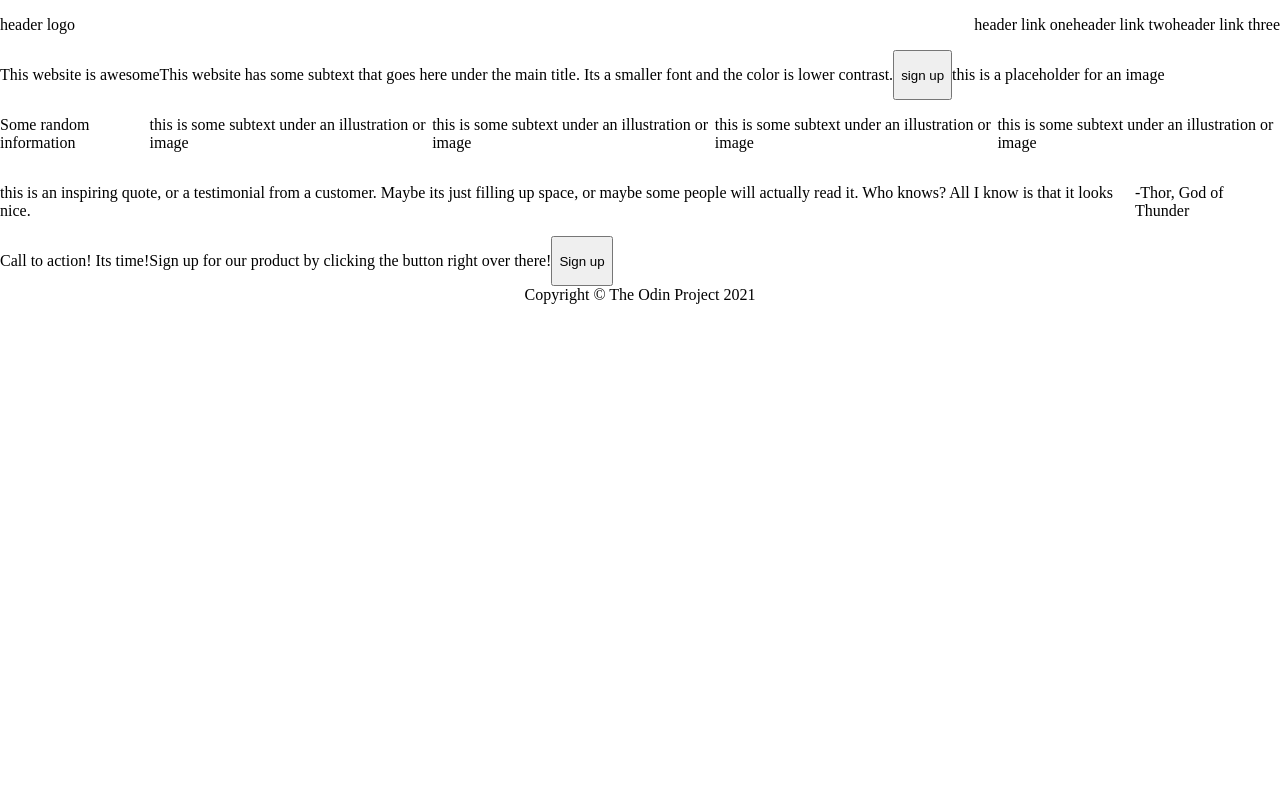
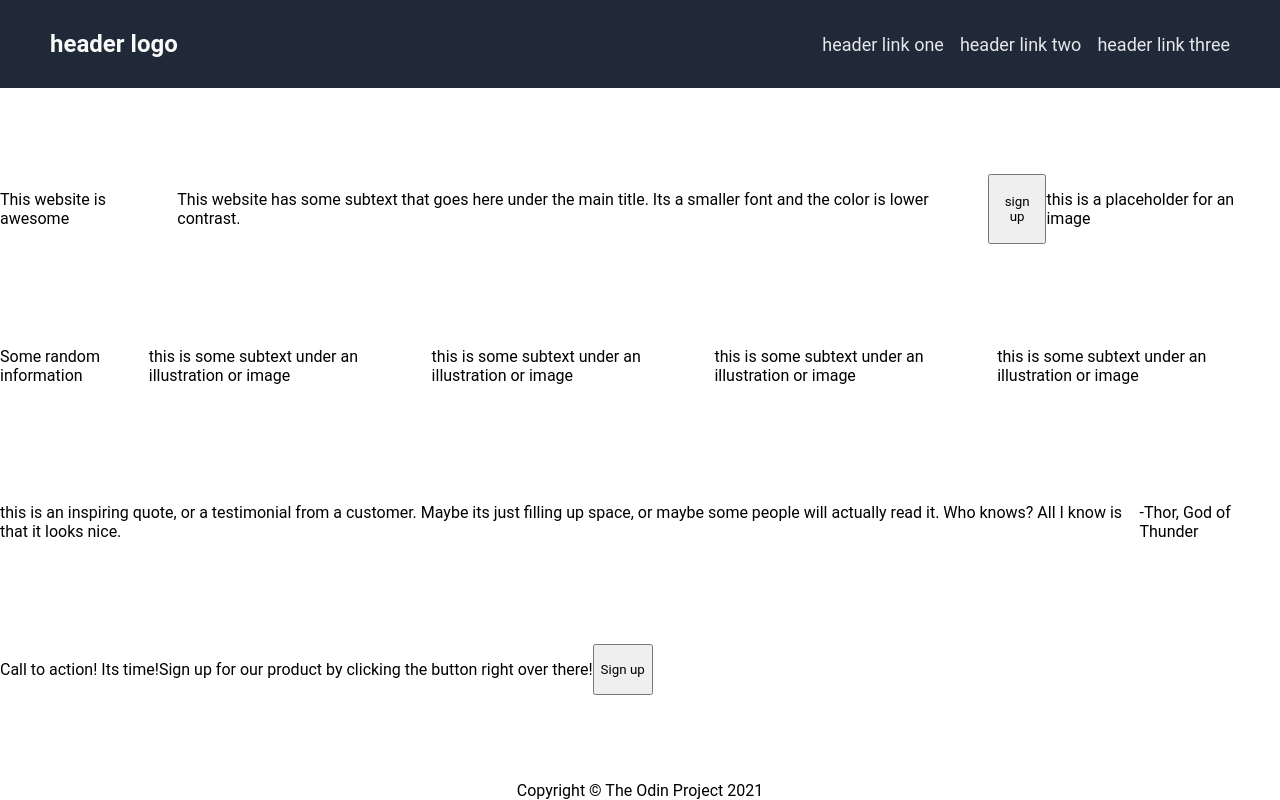
Before and after one commit to mzno1yy/landing-page, a plain HTML site: page index.html in a window 1280 px wide. Drawn offline with Linux system fonts and the light colour scheme.

Commit message:
did css for header bar

```diff
--- a/index.html
+++ b/index.html
@@ -8,7 +8,7 @@
 </head>
 <body>
   <div class="header">
-    <p>header logo</p>
+    <p id="logo">header logo</p>
     <ul class="header-links">
       <li>header link one</li>
       <li>header link two</li>
--- a/style.css
+++ b/style.css
@@ -1,6 +1,11 @@
+* {
+  font-family: 'Roboto', sans-serif;
+}
+
 body {
   display: flex;
   flex-direction: column;
+  justify-content: space-between;
   margin: 0;
   min-height: 100vh;
 }
@@ -9,6 +14,9 @@ body {
   display: flex;
   justify-content: space-between;
   align-items: center;
+  background-color: #1f2937;
+  margin: 0;
+  padding: 6px 50px;
 }
 
 .header-links {
@@ -16,6 +24,7 @@ body {
   list-style: none;
   justify-content: space-between;
   align-items: center;
+  gap: 16px;
 }
 
 .footer {
@@ -55,3 +64,14 @@ body {
 .sign-up {
   display: flex;
 }
+
+#logo {
+  font-size: 24px;
+  color: #f9faf8;
+  font-weight: bold;
+}
+
+.header-links {
+  font-size: 18px;
+  color: #e5e7eb
+}
```
